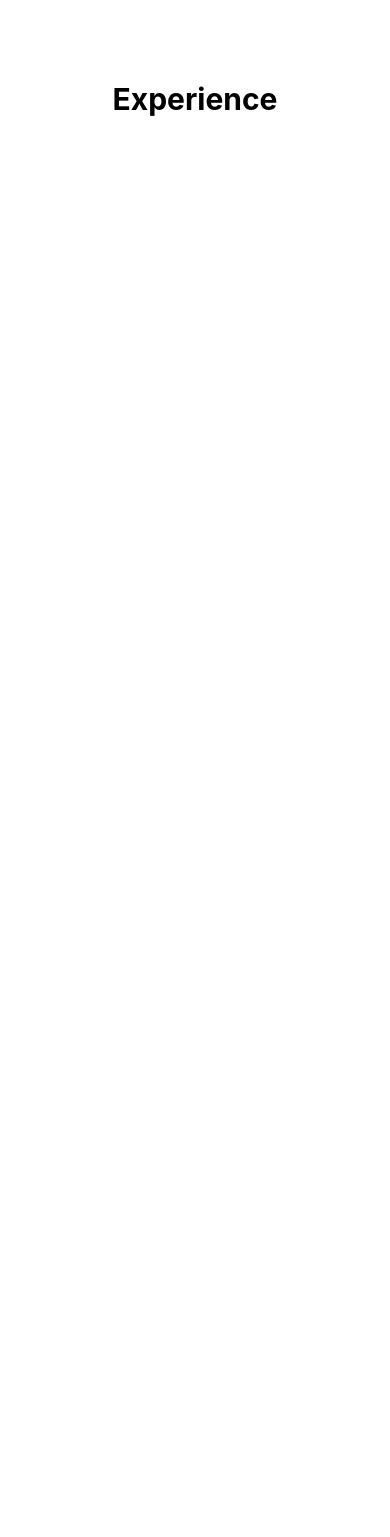
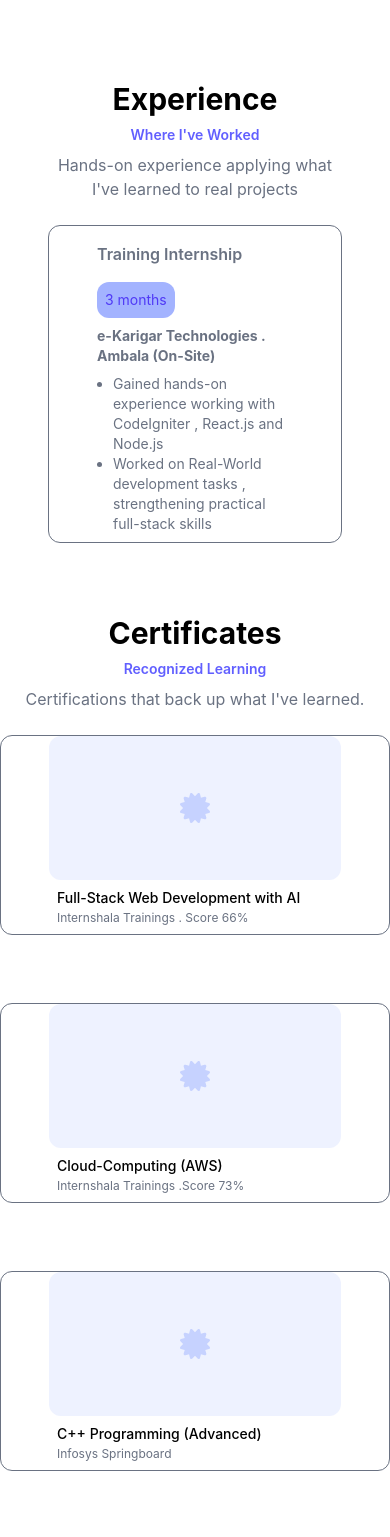
Before and after one commit to taranpreetsingh0682/personal-portfolio, a React (Vite) app: page / in a window 390 px wide. Shown: the part 4800-6337 px from the top of the page. Before the commit the page ends 4965 px from the top, so only its background shows below. Built offline with nearby package versions, Linux system fonts and the light colour scheme.

Commit message:
feat: add Experience section

```diff
--- a/src/App.jsx
+++ b/src/App.jsx
@@ -5,9 +5,10 @@ import Hero from './sections/Hero'
 import About from './sections/About'
 import Skills from './sections/Skills'
 import Projects from './sections/Projects'
-import TimeLine from './sections/TimeLine'
-
-
+import TimeLine from './sections/Experience'
+import Experience from './sections/Experience'
+import ScrollToTop from './components/ScrollToTop'
+import Certificates from './sections/Certificates'
 function App() {
 
 return(
@@ -18,7 +19,9 @@ return(
 <About/>
 <Skills/>
 <Projects/>
-<TimeLine/>
+<Experience/>
+<ScrollToTop/>
+<Certificates/>
 
 
 </>
--- /dev/null
+++ b/src/components/CertificateCard.jsx
@@ -0,0 +1,19 @@
+import React from 'react'
+import { FaCertificate } from 'react-icons/fa'
+
+const CertificateCard = ({title , issuer,pdf}) => {
+  return (
+    <div className='bg-white border border-gray-500 rounded-xl overflow-hidden hover:border-violet-300 my-6 transition-colors px-12 duration-300'>
+    <div className='h-36  bg-indigo-50 rounded-xl flex items-center justify-center '>
+      <FaCertificate className='text-3xl  text-indigo-200'/>
+    </div>
+    <div className='p-2'>
+     <p className='font-medium text-sm mb-0.5'>{title}</p>
+     <p className='text-xs text-gray-500'>{issuer}</p>
+     <p className=''>{pdf}</p>
+    </div>
+    </div>
+  )
+}
+
+export default CertificateCard
--- a/src/components/Navbar.jsx
+++ b/src/components/Navbar.jsx
@@ -13,7 +13,7 @@ const Navbar = () => {
         {name: 'Skills' , href: '#skills'},
         {name: 'Projects', href:'#projects'},
         {name: 'Experience',href:'#experience'},
-        {name:'Education',href: '#education'},
+        {name:'Certificates',href: '#certificate'},
 
 
 
--- /dev/null
+++ b/src/components/ScrollToTop.jsx
@@ -0,0 +1,32 @@
+// src/components/ScrollToTop.jsx
+import React, { useState, useEffect } from 'react'
+import { FaArrowUp } from 'react-icons/fa'
+
+const ScrollToTop = () => {
+  const [visible, setVisible] = useState(false)
+
+  useEffect(() => {
+    const toggleVisibility = () => {
+      setVisible(window.scrollY > 300)
+    }
+    window.addEventListener('scroll', toggleVisibility)
+    return () => window.removeEventListener('scroll', toggleVisibility)
+  }, [])
+
+  const scrollToTop = () => {
+    window.scrollTo({ top: 0, behavior: 'smooth' })
+  }
+
+  if (!visible) return null
+
+  return (
+    <button
+      onClick={scrollToTop}
+      className='fixed bottom-6 right-6 bg-indigo-600 hover:bg-indigo-700 text-white p-3 rounded-full shadow-lg transition-colors duration-300 z-50'
+    >
+      <FaArrowUp className='text-lg' />
+    </button>
+  )
+}
+
+export default ScrollToTop
--- a/src/components/TimeLineCard.jsx
+++ b/src/components/TimeLineCard.jsx
@@ -1,8 +1,26 @@
 import React from 'react'
 
-const TimeLineCard = () => {
+const TimeLineCard = ({title , location ,time, description}) => {
   return (
-    <div>TimeLineCard</div>
+    <div className='bg-white border border-gray-500 rounded-xl overflow-hidden hover:border-violet-300 my-6 transition-colors px-12  duration-300' >
+      <div className='bg-white flex flex-col sm:flex-row sm:justify-between sm:items-center gap-2 py-2   '>
+
+          <p className='font-semibold text-base my-2  '>{title}</p>
+           <p className='rounded-xl bg-indigo-300 text-indigo-600  w-fit py-2 px-2  '>{time}</p>
+          </div>
+          <div className=''>
+          <p className='text-sm font-bold text-gray-500 mt-0 mb-0 '>{location}</p>
+          </div>
+
+          <ul className='list-disc pl-4 my-2 text-sm text-gray-500'>
+            <span className='h-3 w-3 shrink-0 rounded-full bg-gray-500'></span>
+            {description.map((point,i)=>
+            <li key={i}>{point}</li>)}
+          </ul>
+        </div>
+
+
+
   )
 }
 
--- /dev/null
+++ b/src/sections/Certificates.jsx
@@ -0,0 +1,34 @@
+import React from 'react'
+import CertificateCard from '../components/CertificateCard'
+
+const certificates =[
+  {
+    title: 'Full-Stack Web Development with AI',issuer: 'Internshala Trainings . Score 66%'
+
+  },
+  {
+ title: 'Cloud-Computing (AWS)', issuer:'Internshala Trainings .Score 73%'
+  },
+  {
+    title:'C++ Programming (Advanced)',issuer:'Infosys Springboard'
+  },
+  {
+    title: 'Database and SQL ',issuer:'Infosys Springboard'
+  },
+]
+const Certificates = () => {
+  return (
+    <section className='bg-white mb-3 '>
+      <h2 className='text-center text-3xl font-bold'>Certificates</h2>
+      <p className='font-semibold text-sm text-center text-indigo-500 my-2'>Recognized  Learning</p>
+      <p className='text-center text-gray-500'>Certifications that back up what I've learned.</p>
+<div className='grid grid-cols-1 sm:grid-cols-2 gap-5  max-w-2xl mx-auto'>
+  {certificates.map((cert,i)=>
+  <CertificateCard key={i} {...cert}/>)}
+</div>
+
+    </section>
+  )
+}
+
+export default Certificates
--- /dev/null
+++ b/src/sections/Experience.jsx
@@ -0,0 +1,33 @@
+import React from 'react'
+import TimeLineCard from '../components/TimeLineCard'
+
+
+const experience =[
+  {
+    title:'Training Internship',
+    location:'e-Karigar Technologies . Ambala (On-Site)',
+    time:'3 months',
+    description:[
+
+      'Gained hands-on experience working with CodeIgniter , React.js and Node.js ',
+      'Worked on Real-World development tasks , strengthening practical full-stack skills',
+    ]
+  }
+]
+const Experience = () => {
+  return (
+    <section id="experience" className='bg-white px-12 py-12 '>
+    <h2 className='font-bold text-3xl  text-center '>Experience</h2>
+    <p className='font-semibold text-sm text-center my-2 text-indigo-500 '>Where I've Worked</p>
+    <p className='text-center text-gray-500'>Hands-on experience applying what I've learned to real projects </p>
+
+    <div className=' max-w-2xl text-sm text-gray-500 mx-auto'>
+{experience.map((exp,i)=>
+<TimeLineCard key={i}{...exp}/>
+)}
+    </div>
+    </section>
+  )
+}
+
+export default Experience
--- a/src/sections/Hero.jsx
+++ b/src/sections/Hero.jsx
@@ -62,7 +62,7 @@ import { Mail } from 'lucide-react'
           </div>
           {/* Right content */}
         <div className='flex justify-end '>
-          <img src={pr} alt='Taranpreet Singh ' className='w-80 h-80 bg-indigo-100 text-indigo-700 rounded-full object-cover border-4 border-indigo-300 shadow-x1 sm:h-72 sm:w-72 lg:h-80 lg:w-80'/>
+          <img src={pr} alt='Taranpreet Singh ' className='w-80 h-80 bg-indigo-100 text-indigo-700 rounded-full object-cover border-4 border-indigo-300 shadow-x1 sm:h-56 sm:w-56 lg:h-80 lg:w-80'/>
         </div>
 
 
--- a/src/sections/TimeLine.jsx
+++ /dev/null
@@ -1,12 +0,0 @@
-import React from 'react'
-
-const TimeLine = () => {
-  return (
-    <section className='bg-white px-12 py-12 '>
-    <h2 className='font-bold text-3xl  flex justify-center'>Experience</h2>
-    <p className=''></p>
-    </section>
-  )
-}
-
-export default TimeLine
```
